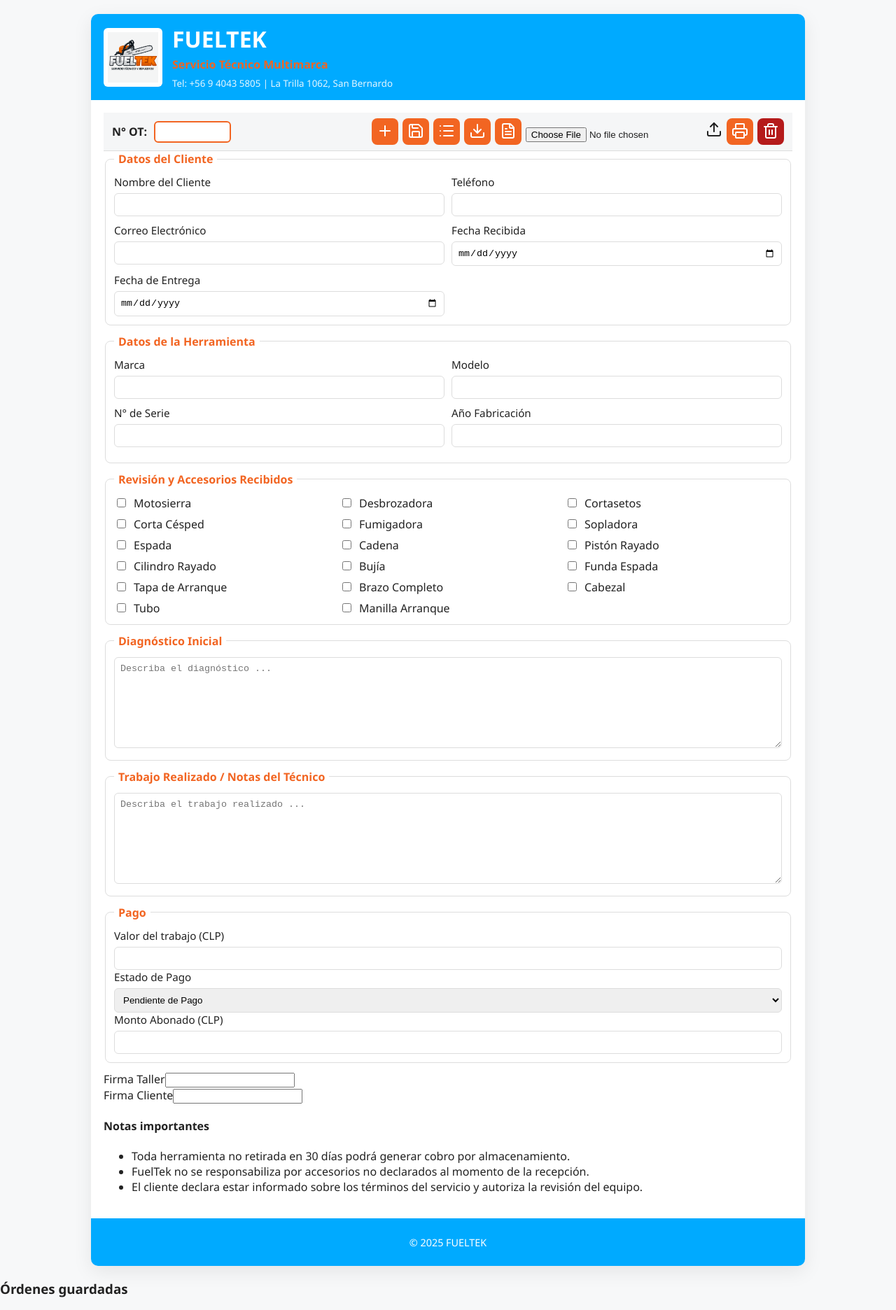
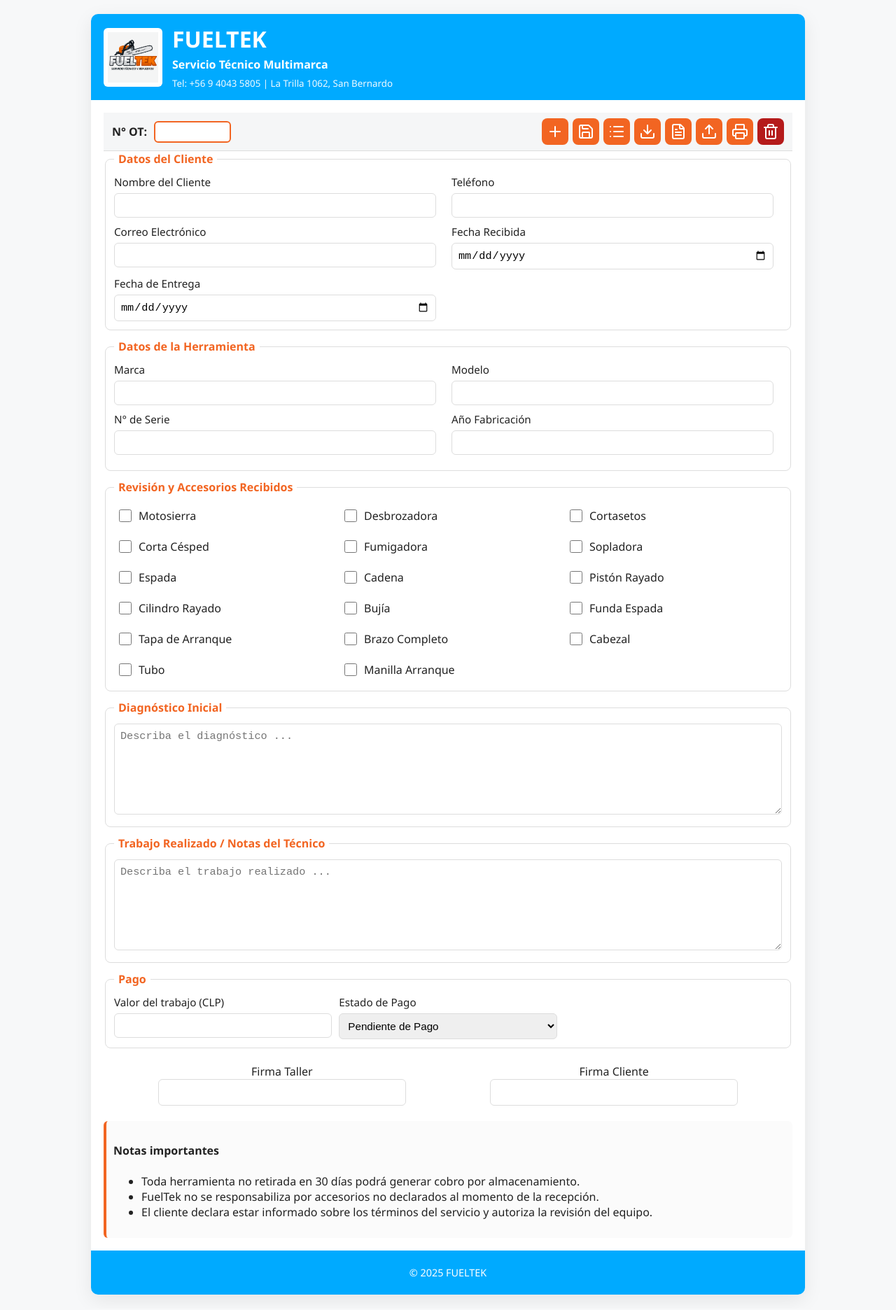
Before and after one commit to CryptoWorldX9/OT-FuelTek, a plain HTML site: page index.html in a window 1280 px wide. Shown: the top 1872 px of the page at 70% size. Drawn offline with nearby package versions, Linux system fonts and the light colour scheme; a script that the page names is missing.

Commit message:
Refactor CSS variables and clean up styles

```diff
--- a/styles.css
+++ b/styles.css
@@ -1,105 +1,132 @@
-:root {
-  --primary: #00aaff;
-  --accent: #f26522;
-  --dark: #222;
-  --border: #ddd;
-  --bg: #f7f8f9;
-  --card: #fff;
+:root{
+  --primary:#00aaff; /* azul cielo para header/footer */
+  --accent:#f26522;  /* naranja para títulos y acentos */
+  --dark:#222;
+  --border:#ddd;
+  --bg:#f7f8f9;
+  --card:#fff;
+  --muted:#666;
 }
 
-* { box-sizing: border-box; }
-
-body {
+*{box-sizing:border-box}
+body{
   font-family: "Segoe UI", Roboto, Arial, sans-serif;
-  margin: 0;
-  background: var(--bg);
-  color: #222;
+  margin:0;
+  background:var(--bg);
+  color:#222;
 }
 
-.wrapper {
-  max-width: 1020px;
-  margin: 20px auto;
-  background: var(--card);
-  border-radius: 10px;
-  box-shadow: 0 8px 28px rgba(0, 0, 0, 0.08);
-  overflow: hidden;
+.wrapper{
+  max-width:1020px;
+  margin:20px auto;
+  background:var(--card);
+  border-radius:10px;
+  box-shadow:0 8px 28px rgba(0,0,0,0.08);
+  overflow:hidden;
 }
 
-header {
-  display: flex;
-  gap: 14px;
-  align-items: center;
-  background: var(--primary);
-  color: white;
-  padding: 14px 18px;
+/* ENCABEZADO - azul corporativo */
+header{
+  display:flex;
+  gap:14px;
+  align-items:center;
+  background:var(--primary);
+  color:white;
+  padding:14px 18px;
 }
-.logo { width: 84px; height: 84px; object-fit: contain; background: white; padding: 6px; border-radius: 6px; }
-.header-info h1 { margin: 0; }
-.header-info p { color: var(--accent); margin: 4px 0; font-weight: 600; }
-.header-info small { opacity: 0.9; }
+.logo{width:84px;height:84px;object-fit:contain;background:white;padding:6px;border-radius:6px}
+.header-info{flex:1;text-align:left}
+.header-info h1{margin:0}
+.header-info p{color:white;margin:4px 0;font-weight:600}
+.header-info small{opacity:0.95}
 
-main { padding: 18px; }
+/* MAIN */
+main{padding:18px}
 
-.ot-bar {
-  display: flex;
-  justify-content: space-between;
-  align-items: center;
-  padding: 8px 12px;
-  background: #f5f6f7;
-  border-bottom: 1px solid var(--border);
+/* top bar */
+.ot-bar{
+  display:flex;
+  justify-content:space-between;
+  align-items:center;
+  padding:8px 12px;
+  background:#f5f6f7;
+  border-bottom:1px solid var(--border);
+  gap:12px;
 }
-.ot-bar .left { display: flex; align-items: center; gap: 10px; }
-.ot-label { font-weight: 700; }
-#otNumber {
-  width: 110px; text-align: center; font-weight: 700;
-  border: 2px solid var(--accent); border-radius: 6px; padding: 6px;
+.ot-bar .left{display:flex;align-items:center;gap:10px}
+.ot-label{font-weight:700}
+#otNumber{width:110px;text-align:center;font-weight:700;border:2px solid var(--accent);border-radius:6px;padding:6px}
+
+/* controls buttons small and uniform */
+.controls{display:flex;gap:6px;flex-wrap:wrap;align-items:center}
+.controls button, .import-label{
+  width:38px;height:38px;border-radius:8px;border:none;background:var(--accent);color:white;
+  display:inline-flex;align-items:center;justify-content:center;cursor:pointer;
 }
+.controls button:hover, .import-label:hover{background:#d95718}
+.controls .danger{background:#b51b1b}
 
-.controls { display: flex; gap: 6px; flex-wrap: wrap; align-items: center; }
-.controls button {
-  width: 38px; height: 38px; border-radius: 8px;
-  border: none; background: var(--accent); color: white; cursor: pointer;
+.import-label input{display:none}
+
+/* form fields */
+fieldset{border:1px solid var(--border);border-radius:8px;padding:12px;margin-bottom:12px}
+legend{color:var(--accent);font-weight:700;padding:0 6px}
+
+.grid{display:grid;gap:10px}
+.grid-2col{grid-template-columns: 1fr 1fr}
+.spaced label{padding-right:12px} /* adds spacing between pairs visually */
+
+.stack{display:flex;flex-direction:column;gap:6px;font-size:0.95rem}
+.stack input, .stack select, textarea{padding:8px;border-radius:6px;border:1px solid var(--border);font-size:0.95rem}
+textarea{width:100%;min-height:130px;resize:vertical}
+
+/* checkbox grid aligned */
+.checkbox-grid.aligned{
+  display:grid;
+  grid-template-columns: repeat(3, 1fr);
+  gap:8px 12px;
 }
-.controls button:hover { background: #d95718; }
-.controls .danger { background: #b51b1b; }
+.checkbox-item{display:flex;align-items:center;gap:10px;background:#fff;padding:6px;border-radius:6px;border:1px solid transparent}
+.checkbox-item input[type="checkbox"]{width:18px;height:18px;margin:0;flex:0 0 auto}
 
-/* Campos */
-fieldset { border: 1px solid var(--border); border-radius: 8px; padding: 12px; margin-bottom: 12px; }
-legend { color: var(--accent); font-weight: 700; padding: 0 6px; }
-.grid { display: grid; gap: 10px; }
-.grid-2col { grid-template-columns: 1fr 1fr; }
-.stack { display: flex; flex-direction: column; gap: 6px; font-size: 0.95rem; }
-.stack input, .stack select, textarea {
-  padding: 8px; border-radius: 6px; border: 1px solid var(--border);
+/* payment grid */
+.grid-pay{display:grid;grid-template-columns:1fr 1fr 1fr;gap:10px}
+.hidden{display:none}
+
+/* firmas centradas */
+.firmas{display:flex;justify-content:center;gap:120px;margin:22px 0}
+.firma-box{width:36%;text-align:center}
+.firma-box input{width:100%;height:38px;text-align:center;border-radius:6px;border:1px solid var(--border)}
+
+/* notas */
+.notas{background:#fbfbfb;border-left:4px solid var(--accent);padding:10px;border-radius:6px}
+
+/* modal - lista de OT */
+.modal{position:fixed;left:0;top:0;width:100%;height:100%;display:flex;align-items:center;justify-content:center;background:rgba(0,0,0,0.45);z-index:40}
+.modal.hidden{display:none}
+.modal-content{width:880px;background:#fff;border-radius:8px;padding:14px;box-shadow:0 12px 30px rgba(0,0,0,0.2)}
+.modal-header{display:flex;justify-content:space-between;align-items:center;margin-bottom:10px}
+.modal-body input{width:100%;padding:8px;border-radius:6px;border:1px solid var(--border);margin-bottom:10px}
+.orders-list{max-height:420px;overflow:auto;border:1px solid #eee;padding:8px;border-radius:6px}
+.order-row{display:flex;justify-content:space-between;align-items:center;padding:8px;border-bottom:1px solid #f1f1f1}
+.order-row:last-child{border-bottom:none}
+.order-actions button{margin-left:6px;padding:6px 8px;border-radius:6px;border:none;background:var(--primary);color:white;cursor:pointer}
+.order-actions button.small{padding:6px}
+
+/* print area hidden by default; print styles below */
+.print-area{display:none}
+
+/* pie de página - azul */
+footer{background:var(--primary);color:white;padding:8px;text-align:center;font-size:0.9rem}
+
+/* print styles: ficha profesional */
+@page{size:letter;margin:15mm}
+@media print{
+  body{background:white}
+  .controls, .ot-bar .controls, .import-label, .modal, .controls button {display:none !important}
+  .wrapper{box-shadow:none;margin:0;border-radius:0}
+  /* show only printArea */
+  body *{visibility:hidden}
+  #printArea, #printArea *{visibility:visible}
+  #printArea{position:absolute;left:0;top:0;width:100%;padding:10mm;box-sizing:border-box}
 }
-textarea { width: 100%; min-height: 130px; resize: vertical; }
-
-.checkbox-grid.aligned {
-  display: grid;
-  grid-template-columns: repeat(3, 1fr);
-  gap: 8px 12px;
-}
-.checkbox-item { display: flex; align-items: center; gap: 8px; }
-
-footer {
-  background: var(--primary);
-  color: white;
-  padding: 10px;
-  text-align: center;
-  font-size: 0.9rem;
-}
-
-/* PRINT */
-@page { size: letter; margin: 15mm; }
-@media print {
-  body { background: white; }
-  .controls, .ot-bar, footer { display: none !important; }
-  .wrapper { box-shadow: none; margin: 0; border-radius: 0; }
-  body * { visibility: hidden; }
-  #printArea, #printArea * { visibility: visible; }
-  #printArea {
-    position: absolute; left: 0; top: 0; width: 100%;
-    padding: 15mm; box-sizing: border-box;
-    font-family: 'Segoe UI', Arial, sans-serif;
-  }
-}
```
